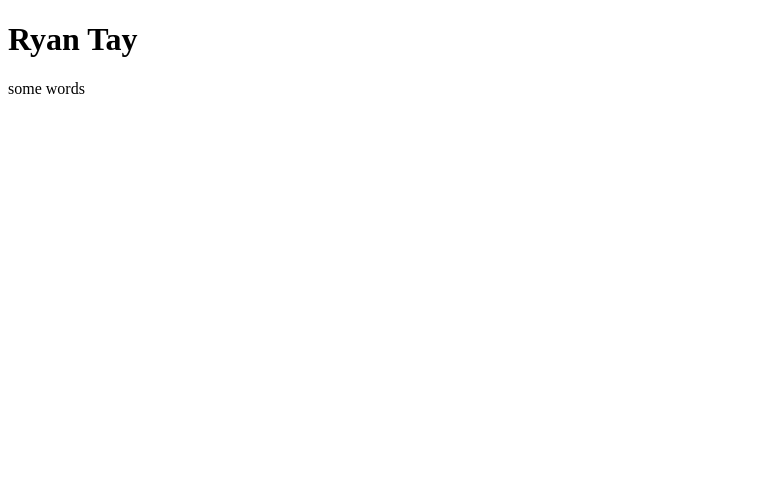
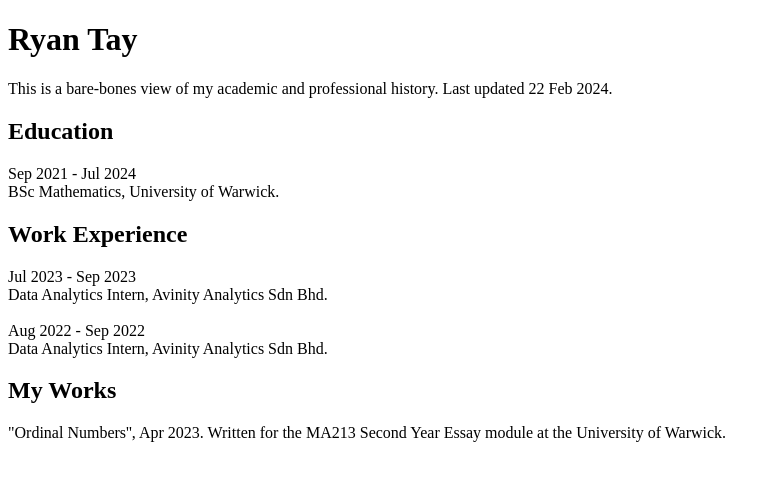
Before and after one commit to RNTay/RNTay.github.io, a plain HTML site: page index.html in a window 1280 px wide. Shown: the whole page, without its empty margins (0-776 px from the left). Drawn offline with Linux system fonts and the light colour scheme.

Commit message:
Update index.html
Added content

```diff
--- a/index.html
+++ b/index.html
@@ -8,7 +8,33 @@
 	<body>
 		<main>
 			<h1>Ryan Tay</h1>
-            <p>some words </p>
+            <p>This is a bare-bones view of my academic and professional history. Last updated 22 Feb 2024.</p>
+
+            <h2>Education </h2>
+            <p>
+            Sep 2021 - Jul 2024 <br>
+            BSc Mathematics, University of Warwick.
+
+            </p>
+
+            <h2>Work Experience </h2>
+            <p>
+            Jul 2023 - Sep 2023 <br>
+            Data Analytics Intern, Avinity Analytics Sdn Bhd.
+
+            <br>
+            <br>
+
+            Aug 2022 - Sep 2022 <br>
+            Data Analytics Intern, Avinity Analytics Sdn Bhd.
+            </p>
+
+            <h2> My Works </h2>
+            <p>
+            "Ordinal Numbers'', Apr 2023. Written for the MA213 Second Year Essay module at the University of Warwick.
+            </p>
+
+
 		</main>
 	</body>
 </html>
```
